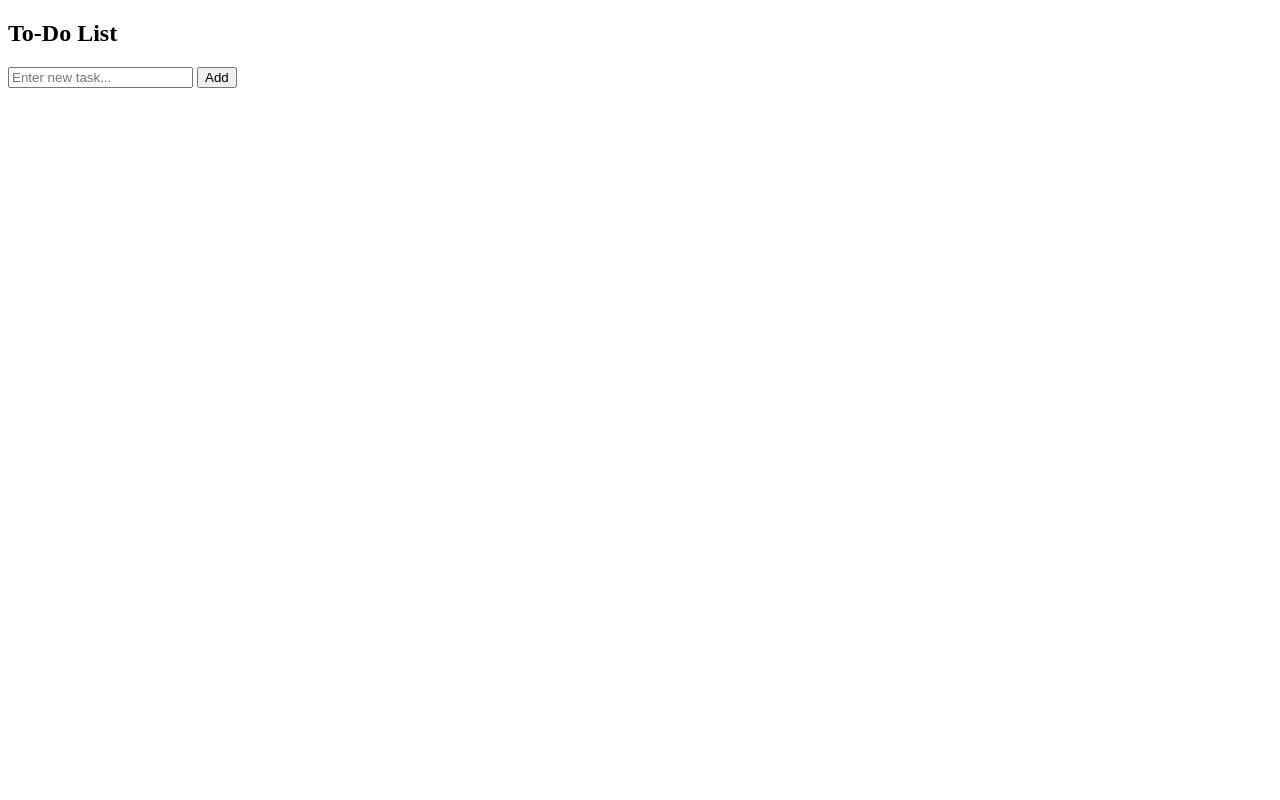
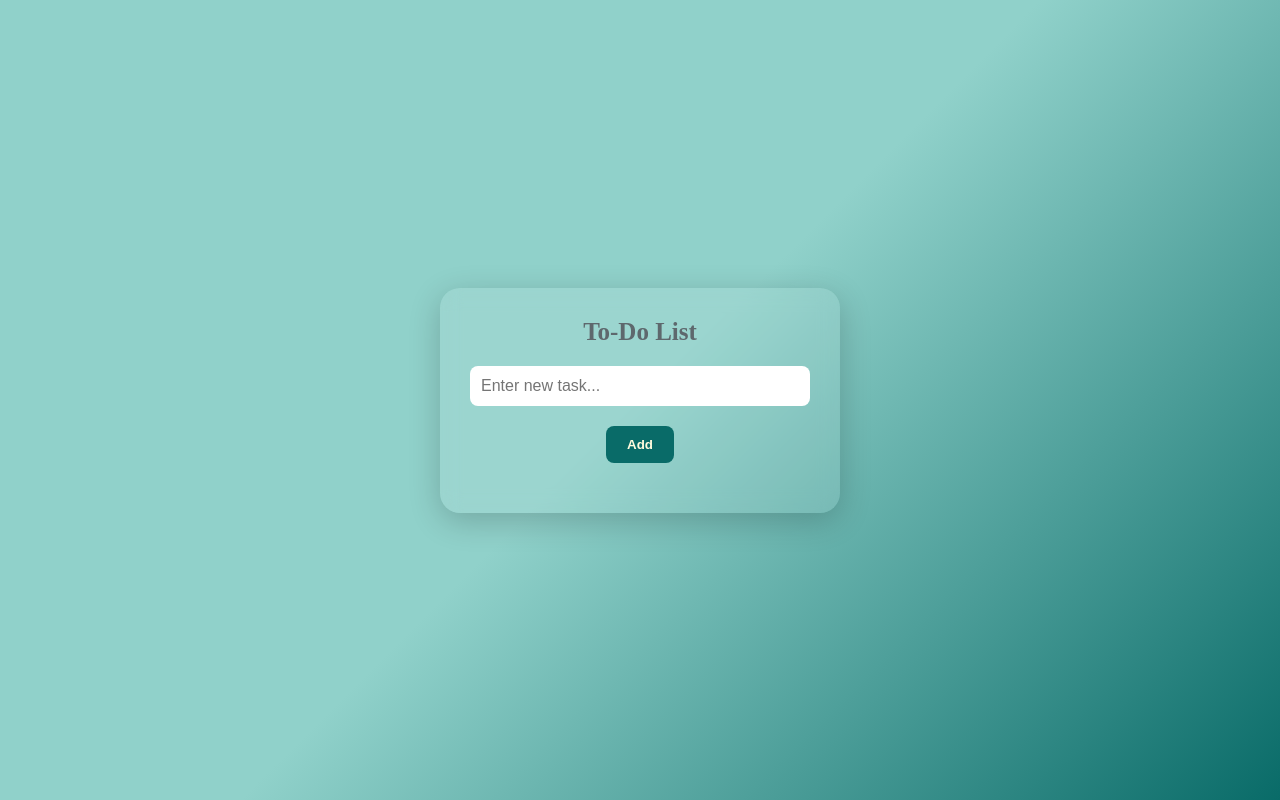
Before and after one commit to Hugotk64/to-doList, a plain HTML site: page index.html in a window 1280 px wide. Drawn offline with nearby package versions, Linux system fonts and the light colour scheme.

Commit message:
add stylesheet link.

```diff
--- a/index.html
+++ b/index.html
@@ -5,6 +5,8 @@
     <meta name="viewport" content="width=device-width, initial-scale=1.0">
     <title>To-Do List</title>
 
+    <!-- Link CSS stylesheet -->
+     <link rel="stylesheet" href="css/style.css">
     <!-- Link JQuery and JavaScript -->
     <script src="https://code.jquery.com/jquery-3.6.0.min.js"></script>
     <script src="js/script.js" defer></script>
```
